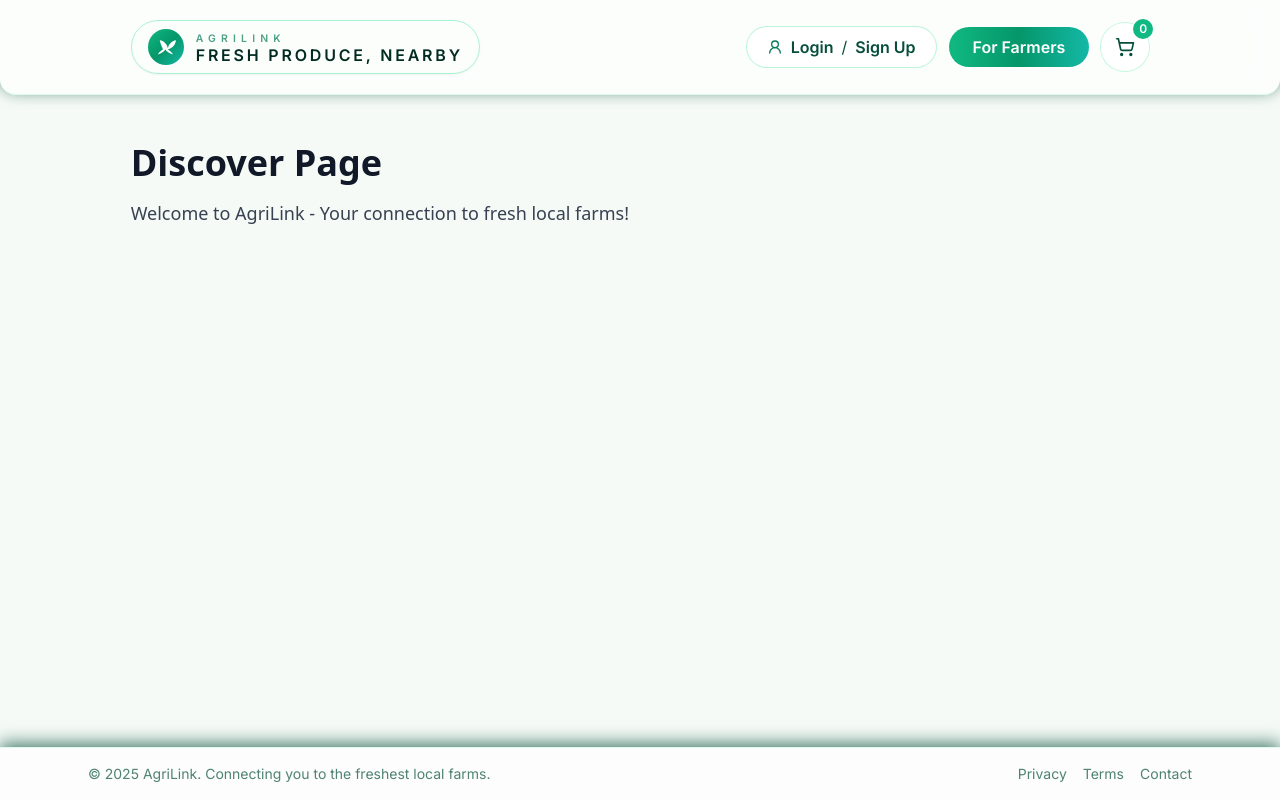
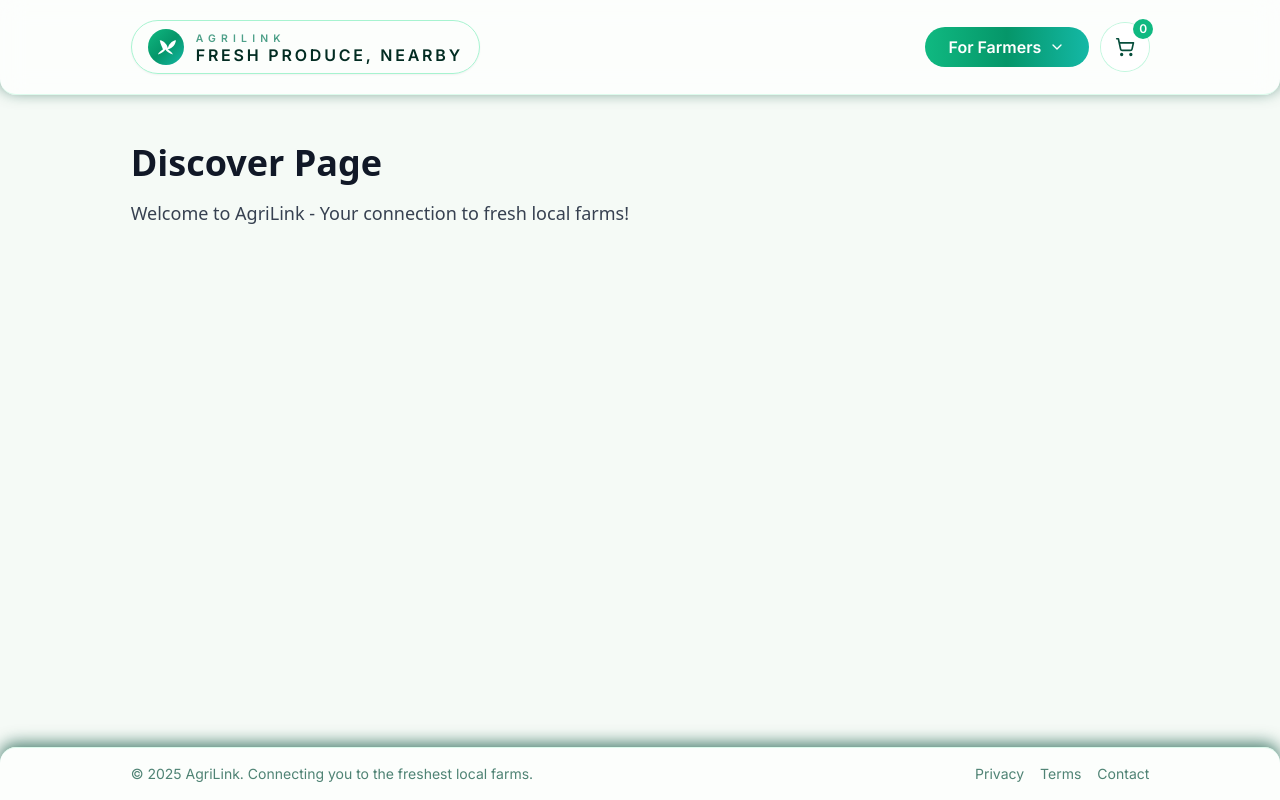
Before and after one commit to GP-AgriLink/AgrilLink-MVP, a React (Vite) app in the folder client/: page / in a window 1280 px wide. Built offline with nearby package versions, Linux system fonts and the light colour scheme.

Commit message:
feat: enhance Navbar with dropdown menus for user actions and For Farmers options

```diff
--- a/client/src/components/Footer/Footer.jsx
+++ b/client/src/components/Footer/Footer.jsx
@@ -2,8 +2,8 @@ import { Link } from 'react-router-dom';
 
 function Footer() {
   return (
-    <footer className="font-['Inter'] bg-white/70 border-t border-emerald-100/70 pt-4 pb-4 shadow-[0_-4px_16px_rgba(6,78,59,0.7)]">
-      <div className="flex flex-wrap justify-between items-center gap-4 max-w-6xl mx-auto px-6 text-emerald-900/70 text-sm">
+    <footer className="font-['Inter'] bg-white/70 border-t border-emerald-100/70 pt-4 pb-4 shadow-[0_-4px_16px_rgba(6,78,59,0.7)] rounded-t-2xl z-50">
+      <div className="flex flex-wrap justify-between items-center gap-4 w-5/6 mx-auto px-6 text-emerald-900/70 text-sm">
         <p>© 2025 AgriLink. Connecting you to the freshest local farms.</p>
         <div className="flex gap-4">
           <Link to="/privacy" className="text-emerald-900/70 cursor-pointer transition-colors hover:text-emerald-900 no-underline" aria-label="Read privacy policy">Privacy</Link>
--- a/client/src/components/Navbar/Navbar.jsx
+++ b/client/src/components/Navbar/Navbar.jsx
@@ -1,12 +1,24 @@
 import { Link } from 'react-router-dom';
+import { useState } from 'react';
 import { useAuth } from '../../context/AuthContext';
 import Logo from '../common/Logo';
 
 function Navbar() {
   const { user, logout } = useAuth();
+  const [isDropdownOpen, setIsDropdownOpen] = useState(false);
+  const [isProfileDropdownOpen, setIsProfileDropdownOpen] = useState(false);
 
   const handleLogout = () => {
     logout();
+    setIsProfileDropdownOpen(false);
+  };
+
+  const toggleDropdown = () => {
+    setIsDropdownOpen(!isDropdownOpen);
+  };
+
+  const toggleProfileDropdown = () => {
+    setIsProfileDropdownOpen(!isProfileDropdownOpen);
   };
 
   return (
@@ -18,43 +30,106 @@ function Navbar() {
         {/* User Actions Area */}
         <div className="flex items-center gap-3">
           {!user ? (
-            // Show Login/Register when user is logged out
+            // Show For Farmers dropdown with Login/Register when user is logged out
             <>
-              <div className="flex items-center gap-2 border border-emerald-200/80 rounded-full px-5 py-2 bg-white/60 transition-all hover:bg-white/90">
+              <div className="relative">
+                <button
+                  onClick={toggleDropdown}
+                  className="bg-gradient-to-r from-emerald-500 via-emerald-600 to-teal-500 font-semibold text-white rounded-full px-6 py-2 transition-all hover:-translate-y-0.5 hover:shadow-md flex items-center gap-2"
+                >
+                  For Farmers
+                  <svg xmlns="http://www.w3.org/2000/svg" width="16" height="16" viewBox="0 0 24 24" fill="none" stroke="currentColor" strokeWidth="2" strokeLinecap="round" strokeLinejoin="round" className={`transition-transform ${isDropdownOpen ? 'rotate-180' : ''}`}>
+                    <polyline points="6 9 12 15 18 9"></polyline>
+                  </svg>
+                </button>
+
+                {isDropdownOpen && (
+                  <div className="absolute right-0 mt-2 w-48 bg-white rounded-xl shadow-lg border border-emerald-100 overflow-hidden z-50">
+                    <Link
+                      to="/login"
+                      onClick={() => setIsDropdownOpen(false)}
+                      className="flex items-center gap-2 px-4 py-3 text-emerald-900 font-semibold no-underline hover:bg-emerald-50 transition-colors"
+                    >
+                      <svg xmlns="http://www.w3.org/2000/svg" width="16" height="16" viewBox="0 0 24 24" fill="none" stroke="currentColor" strokeWidth="2" strokeLinecap="round" strokeLinejoin="round" className="stroke-emerald-700">
+                        <path d="M15 3h4a2 2 0 0 1 2 2v14a2 2 0 0 1-2 2h-4"></path>
+                        <polyline points="10 17 15 12 10 7"></polyline>
+                        <line x1="15" y1="12" x2="3" y2="12"></line>
+                      </svg>
+                      Login
+                    </Link>
+                    <Link
+                      to="/register"
+                      onClick={() => setIsDropdownOpen(false)}
+                      className="flex items-center gap-2 px-4 py-3 text-emerald-900 font-semibold no-underline hover:bg-emerald-50 transition-colors border-t border-emerald-100"
+                    >
+                      <svg xmlns="http://www.w3.org/2000/svg" width="16" height="16" viewBox="0 0 24 24" fill="none" stroke="currentColor" strokeWidth="2" strokeLinecap="round" strokeLinejoin="round" className="stroke-emerald-700">
+                        <path d="M16 21v-2a4 4 0 0 0-4-4H6a4 4 0 0 0-4 4v2"></path>
+                        <circle cx="9" cy="7" r="4"></circle>
+                        <line x1="19" y1="8" x2="19" y2="14"></line>
+                        <line x1="22" y1="11" x2="16" y2="11"></line>
+                      </svg>
+                      Sign Up
+                    </Link>
+                  </div>
+                )}
+              </div>
+            </>
+          ) : (
+            // Show welcome message dropdown with profile options when user is logged in
+            <>
+              <div className="relative">
+                <button
+                  onClick={toggleProfileDropdown}
+                  className="bg-gradient-to-r from-emerald-500 via-emerald-600 to-teal-500 font-semibold text-white rounded-full px-6 py-2 transition-all hover:-translate-y-0.5 hover:shadow-md flex items-center gap-2"
+                >
+                  <svg xmlns="http://www.w3.org/2000/svg" width="16" height="16" viewBox="0 0 24 24" fill="none" stroke="currentColor" strokeWidth="2" strokeLinecap="round" strokeLinejoin="round" className="stroke-white">
+                    <circle cx="12" cy="8" r="5"></circle>
+                    <path d="M20 21a8 8 0 0 0-16 0"></path>
+                  </svg>
+                  <span>Welcome, {user.farmName}</span>
+                  <svg xmlns="http://www.w3.org/2000/svg" width="16" height="16" viewBox="0 0 24 24" fill="none" stroke="currentColor" strokeWidth="2" strokeLinecap="round" strokeLinejoin="round" className={`transition-transform ${isProfileDropdownOpen ? 'rotate-180' : ''}`}>
+                    <polyline points="6 9 12 15 18 9"></polyline>
+                  </svg>
+                </button>
+
+                {isProfileDropdownOpen && (
+                  <div className="absolute right-0 mt-2 w-48 bg-white rounded-xl shadow-lg border border-emerald-100 overflow-hidden z-50">
+                    <Link
+                      to="/profile"
+                      onClick={() => setIsProfileDropdownOpen(false)}
+                      className="flex items-center gap-2 px-4 py-3 text-emerald-900 font-semibold no-underline hover:bg-emerald-50 transition-colors"
+                    >
                       <svg xmlns="http://www.w3.org/2000/svg" width="16" height="16" viewBox="0 0 24 24" fill="none" stroke="currentColor" strokeWidth="2" strokeLinecap="round" strokeLinejoin="round" className="stroke-emerald-700">
                         <circle cx="12" cy="8" r="5"></circle>
                         <path d="M20 21a8 8 0 0 0-16 0"></path>
                       </svg>
-                <Link to="/login" className="text-emerald-900 font-semibold no-underline transition-transform hover:-translate-y-0.5">
-                  Login
+                      Profile
                     </Link>
-                <span className="text-emerald-900">/</span>
-                <Link to="/register" className="text-emerald-900 font-semibold no-underline transition-transform hover:-translate-y-0.5">
-                  Sign Up
+                    <Link
+                      to="/edit-profile"
+                      onClick={() => setIsProfileDropdownOpen(false)}
+                      className="flex items-center gap-2 px-4 py-3 text-emerald-900 font-semibold no-underline hover:bg-emerald-50 transition-colors border-t border-emerald-100"
+                    >
+                      <svg xmlns="http://www.w3.org/2000/svg" width="16" height="16" viewBox="0 0 24 24" fill="none" stroke="currentColor" strokeWidth="2" strokeLinecap="round" strokeLinejoin="round" className="stroke-emerald-700">
+                        <path d="M11 4H4a2 2 0 0 0-2 2v14a2 2 0 0 0 2 2h14a2 2 0 0 0 2-2v-7"></path>
+                        <path d="M18.5 2.5a2.121 2.121 0 0 1 3 3L12 15l-4 1 1-4 9.5-9.5z"></path>
+                      </svg>
+                      Edit Profile
                     </Link>
-              </div>
-              <Link to="/for-farmers" className="bg-gradient-to-r from-emerald-500 via-emerald-600 to-teal-500 font-semibold text-white rounded-full px-6 py-2 no-underline transition-all hover:-translate-y-0.5 hover:shadow-md">
-                For Farmers
-              </Link>
-            </>
-          ) : (
-            // Show welcome message and logout when user is logged in
-            <>
-              <div className="flex items-center gap-2 border border-emerald-200/80 rounded-full px-5 py-2 bg-white/60">
-                <svg xmlns="http://www.w3.org/2000/svg" width="16" height="16" viewBox="0 0 24 24" fill="none" stroke="currentColor" strokeWidth="2" strokeLinecap="round" strokeLinejoin="round" className="stroke-emerald-700">
-                  <circle cx="12" cy="8" r="5"></circle>
-                  <path d="M20 21a8 8 0 0 0-16 0"></path>
-                </svg>
-                <span className="text-emerald-900 font-semibold">
-                  Welcome, {user.farmName}
-                </span>
-              </div>
                     <button
                       onClick={handleLogout}
-                className="bg-red-500 hover:bg-red-600 font-semibold text-white rounded-full px-6 py-2 transition-all hover:-translate-y-0.5 hover:shadow-md"
+                      className="flex items-center gap-2 px-4 py-3 text-red-600 font-semibold hover:bg-red-50 transition-colors border-t border-emerald-100 w-full text-left"
                     >
+                      <svg xmlns="http://www.w3.org/2000/svg" width="16" height="16" viewBox="0 0 24 24" fill="none" stroke="currentColor" strokeWidth="2" strokeLinecap="round" strokeLinejoin="round" className="stroke-red-600">
+                        <path d="M9 21H5a2 2 0 0 1-2-2V5a2 2 0 0 1 2-2h4"></path>
+                        <polyline points="16 17 21 12 16 7"></polyline>
+                        <line x1="21" y1="12" x2="9" y2="12"></line>
+                      </svg>
                       Logout
                     </button>
+                  </div>
+                )}
+              </div>
             </>
           )}
 
```
Lines whose indentation alone changed are shown as unchanged.
